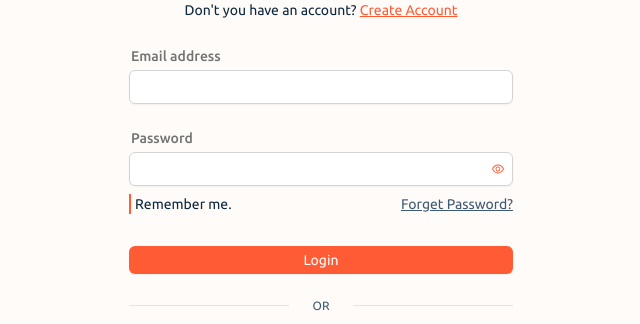
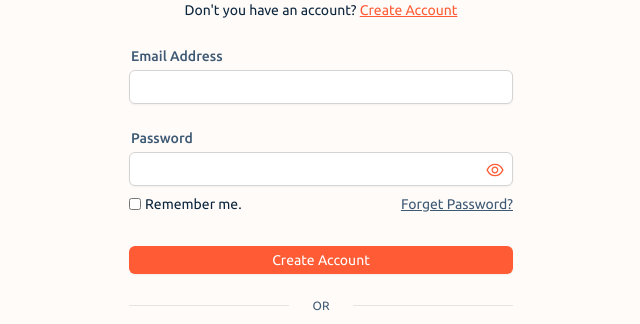
Before and after one commit to aakkss37/MERN-Multivendor-E-Commerce, a React (Vite) app in the folder client/: page / in a window 1280 px wide. Shown: the part 191-515 px from the top of the page, without its empty margins (319-959 px from the left). Built offline with nearby package versions, Linux system fonts and the light colour scheme.

Commit message:
login page completed

```diff
--- a/client/src/App.css
+++ b/client/src/App.css
@@ -12,7 +12,7 @@ input,
 select,
 button {
 	outline: none;
-	appearance: none;
+	/* appearance: none; */
 }
 
 /* width */
--- a/client/src/components/Login/Login.tsx
+++ b/client/src/components/Login/Login.tsx
@@ -1,10 +1,13 @@
 import React, { useState } from "react";
 import ShopIN from "../../assets/ShopIN";
 import styles from "../../styles/styles";
-import google from "../../assets/search.png"
-import facebook from "../../assets/facebook.png"
-import { AiOutlineEye, AiOutlineEyeInvisible } from "react-icons/ai";
+import google from "../../assets/search.png";
+import facebook from "../../assets/facebook.png";
 import { Link } from "react-router-dom";
+import InputText from "../../UI/Inputs/InputText";
+import { UserInputErrorMsgType, UserInputErrorType } from "./Types";
+import InputPassword from "../../UI/Inputs/InputPassword";
+import ButtonSubmit from "../../UI/Buttons/ButtonSubmit";
 
 interface UserInputType {
 	email: string;
@@ -12,15 +15,55 @@ interface UserInputType {
 }
 
 const Login: React.FC = () => {
-	const [showPassword, setShowPassword] = useState<boolean>(false);
 	const [userInput, setUserInput] = useState<UserInputType>({
 		email: "",
 		password: "",
 	});
+	const [inputError, setInputError] = useState<UserInputErrorType>({
+		email: false,
+		password: false,
+	});
+	const [inputErrorMsg, setInputErrorMsg] = useState<UserInputErrorMsgType>({
+		email: "",
+		password: "",
+	});
 	const handleUserInput = (name: string, value: string) => {
+		setInputError((prev) => ({
+			...prev,
+			[name]: false,
+		}));
+		setInputErrorMsg((prev) => ({
+			...prev,
+			[name]: false,
+		}));
 		setUserInput((props) => ({ ...props, [name]: value }));
 	};
-	const handleLogin = () => {};
+
+	const validateForm = () => {
+		const emailPattern = /^[a-zA-Z0-9._-]+@[a-zA-Z0-9.-]+\.[a-zA-Z]{2,4}$/;
+		if (!emailPattern.test(userInput.email)) {
+			setInputErrorMsg((prev) => ({
+				...prev,
+				email: "Please enter a valid email address.",
+			}));
+			setInputError((prev) => ({
+				...prev,
+				email: true,
+			}));
+			return false;
+		}
+		// All validation checks passed
+		return true;
+	};
+
+	const handleLogin = () => {
+		const isValid = validateForm();
+		if (isValid) {
+			// Perform registration logic here
+			// This function will only be called if the form is valid
+			console.log(userInput);
+		}
+	};
 	return (
 		<div className="min-h-screen flex flex-col justify-center py-12 sm:px-6 lg:px-8 px-4 ">
 			<div className="mx-auto w-full max-w-sm">
@@ -42,73 +85,45 @@ const Login: React.FC = () => {
 				</div>
 				{/* LOGIN FORM */}
 				<form className="my-10 flex flex-col sm:gap-6 gap-2">
+					{/* EMAIL INPUT */}
 					<div>
-						<label
-							htmlFor="email"
-							className="block text-sm font-medium text-neutral-500 pl-[2px]">
-							Email address
-						</label>
-						<div className="mt-1">
-							<input
-								type="email"
+						<InputText
+							label="Email Address"
 							name="email"
 							autoComplete="email"
-								required
+							required={true}
+							error={inputError.email}
+							errorMsg={inputErrorMsg.email}
 							value={userInput.email}
-								onChange={(e) =>
-									handleUserInput(
-										e.target.name,
-										e.target.value
-									)
+							onChange={(name, value) =>
+								handleUserInput(name, value)
 							}
-								className={styles.inputStyle}
 						/>
 					</div>
-					</div>
 					<div>
-						<label
-							htmlFor="password"
-							className="block text-sm font-medium text-neutral-500 pl-[2px]">
-							Password
-						</label>
-						<div className="mt-1 relative">
-							<input
-								type={showPassword ? "text" : "password"}
+						{/* PASSWORD INPUT */}
+						<div>
+							<InputPassword
 								name="password"
+								label="Password"
 								autoComplete="current-password"
-								required
+								required={true}
+								error={inputError.password}
+								errorMsg={inputErrorMsg.password}
 								value={userInput.password}
-								onChange={(e) =>
-									handleUserInput(
-										e.target.name,
-										e.target.value
-									)
+								onChange={(name, value) =>
+									handleUserInput(name, value)
 								}
-								className={styles.inputStyle}
 							/>
-							{showPassword ? (
-								<AiOutlineEyeInvisible
-									className="absolute right-2 top-[10px] text-primary"
-									onClick={() => setShowPassword(false)}
-								/>
-							) : (
-								<AiOutlineEye
-									className="absolute right-2 top-[10px] text-primary"
-									onClick={() => setShowPassword(true)}
-								/>
-							)}
 						</div>
 						<div className="flex justify-between items-center my-2">
-							<div
-								className={
-									styles.noramlFlex +
-									"border border-red-500 gap-1"
-								}>
+							<div className={`${styles.noramlFlex} gap-1`}>
 								<input
 									type="checkbox"
 									name="remember-me"
 									id="remember-me"
-									className="text-primary focus:ring-primary border border-primary"
+									className="text-primary w-3 h-3 focus:ring-primary border border-primary"
+									// checked
 								/>
 								<label
 									htmlFor="remembar-me"
@@ -123,12 +138,13 @@ const Login: React.FC = () => {
 							</Link>
 						</div>
 					</div>
+					{/* SUBMIT BUTTON */}
 					<div>
-						<button
-							className="w-full py-1 text-white border-0 bg-primary hover:bg-primary-dark transition duration-300 cursor-pointer rounded-md shadow-sm outline-none ring-0 "
-							onClick={handleLogin}>
-							Login
-						</button>
+						<ButtonSubmit
+							onClick={handleLogin}
+							text="Create Account"
+							type="solid"
+						/>
 					</div>
 					<div className={`${styles.noramlFlex} justify-between`}>
 						<div className="w-5/12 h-[1px] bg-neutral-200"></div>
--- /dev/null
+++ b/client/src/components/Login/Types.ts
@@ -0,0 +1,8 @@
+export interface UserInputErrorType {
+	email: boolean;
+	password: boolean;
+}
+export interface UserInputErrorMsgType {
+	email: string;
+	password: string;
+}
```
Lines whose indentation alone changed are shown as unchanged.
